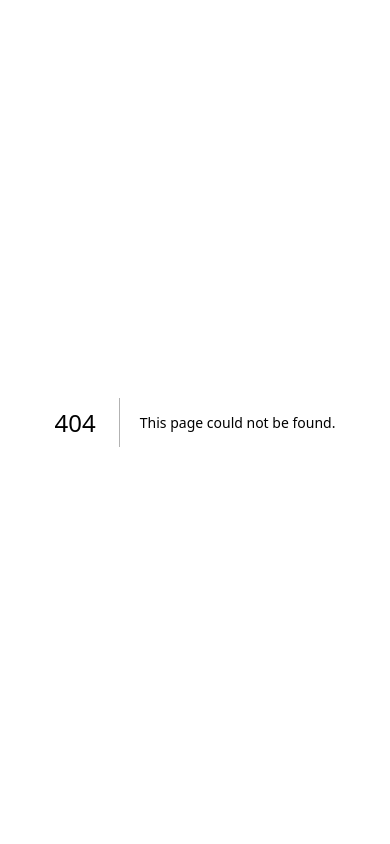
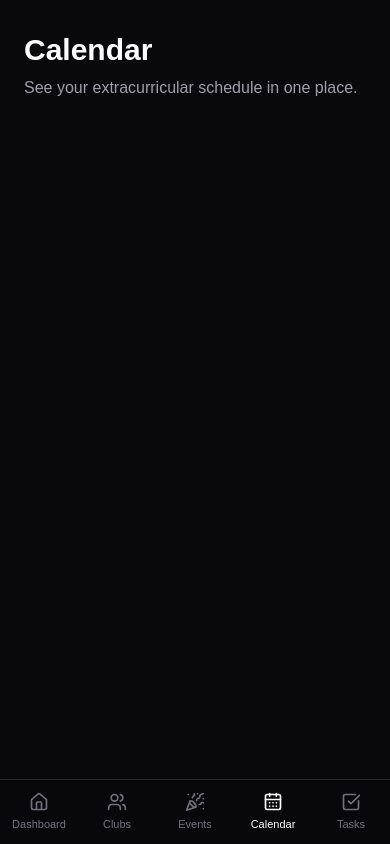
Before and after one commit to Maxy0519/club-tracker, a Next.js app: page /calendar in a window 390 px wide. Before the commit this address had no page. Built offline with nearby package versions, Linux system fonts and the light colour scheme.

Commit message:
feat: add responsive app shell and navigation

```diff
--- /dev/null
+++ b/app/calendar/page.tsx
@@ -0,0 +1,11 @@
+export default function CalendarPage() {
+  return (
+    <div className="mx-auto max-w-7xl px-6 py-8 md:px-10 md:py-10">
+      <h1 className="text-3xl font-bold">Calendar</h1>
+
+      <p className="mt-2 text-zinc-400">
+        See your extracurricular schedule in one place.
+      </p>
+    </div>
+  );
+}
--- /dev/null
+++ b/app/clubs/page.tsx
@@ -0,0 +1,11 @@
+export default function ClubsPage() {
+  return (
+    <div className="mx-auto max-w-7xl px-6 py-8 md:px-10 md:py-10">
+      <h1 className="text-3xl font-bold">Clubs</h1>
+
+      <p className="mt-2 text-zinc-400">
+        Manage your Baruch and Macaulay clubs.
+      </p>
+    </div>
+  );
+}
--- /dev/null
+++ b/app/events/page.tsx
@@ -0,0 +1,11 @@
+export default function EventsPage() {
+  return (
+    <div className="mx-auto max-w-7xl px-6 py-8 md:px-10 md:py-10">
+      <h1 className="text-3xl font-bold">Events</h1>
+
+      <p className="mt-2 text-zinc-400">
+        Track meetings, workshops, socials, and other events.
+      </p>
+    </div>
+  );
+}
--- a/app/layout.tsx
+++ b/app/layout.tsx
@@ -1,29 +1,22 @@
 import type { Metadata } from "next";
-import { Geist, Geist_Mono } from "next/font/google";
 import "./globals.css";
-
-const geistSans = Geist({
-  variable: "--font-geist-sans",
-  subsets: ["latin"],
-});
-
-const geistMono = Geist_Mono({
-  variable: "--font-geist-mono",
-  subsets: ["latin"],
-});
+import AppShell from "@/components/app-shell";
 
 export const metadata: Metadata = {
-  title: "Create Next App",
-  description: "Generated by create next app",
+  title: "Club Tracker",
+  description: "Baruch and Macaulay club management dashboard",
 };
 
-export default function RootLayout({ children }: LayoutProps<"/">) {
+export default function RootLayout({
+  children,
+}: Readonly<{
+  children: React.ReactNode;
+}>) {
   return (
-    <html
-      lang="en"
-      className={`${geistSans.variable} ${geistMono.variable} h-full antialiased`}
-    >
-      <body className="min-h-full flex flex-col">{children}</body>
+    <html lang="en">
+      <body>
+        <AppShell>{children}</AppShell>
+      </body>
     </html>
   );
 }
--- a/app/page.tsx
+++ b/app/page.tsx
@@ -1,69 +1,56 @@
-import Image from "next/image";
-
 export default function Home() {
   return (
-    <div className="flex flex-col flex-1 items-center justify-center bg-zinc-50 font-sans dark:bg-black">
-      <main className="flex flex-1 w-full max-w-3xl flex-col items-center justify-between py-32 px-16 bg-white dark:bg-black sm:items-start">
-        <Image
-          className="dark:invert h-5 w-[100px]"
-          src="/next.svg"
-          alt="Next.js logo"
-          width={100}
-          height={20}
-          priority
-        />
-        <div className="flex flex-col items-center gap-6 text-center sm:items-start sm:text-left">
-          <h1 className="max-w-xs text-3xl font-semibold leading-10 tracking-tight text-black dark:text-zinc-50">
-            To get started, edit the{" "}
-            <code className="rounded bg-black/[.06] px-1.5 py-0.5 font-mono text-[0.9em] dark:bg-white/[.08]">
-              page.tsx
-            </code>{" "}
-            file.
-          </h1>
-          <p className="max-w-md text-lg leading-8 text-zinc-600 dark:text-zinc-400">
-            Looking for a starting point or more instructions? Head over to{" "}
-            <a
-              href="https://vercel.com/templates?framework=next.js&utm_source=create-next-app&utm_medium=appdir-template-tw&utm_campaign=create-next-app"
-              className="font-medium text-zinc-950 dark:text-zinc-50"
-            >
-              Templates
-            </a>{" "}
-            or the{" "}
-            <a
-              href="https://nextjs.org/learn?utm_source=create-next-app&utm_medium=appdir-template-tw&utm_campaign=create-next-app"
-              className="font-medium text-zinc-950 dark:text-zinc-50"
-            >
-              Learning
-            </a>{" "}
-            center.
+    <div className="mx-auto max-w-7xl px-6 py-8 md:px-10 md:py-10">
+      <header className="mb-10">
+        <p className="mb-2 text-sm text-zinc-400">
+          Friday, August 28
+        </p>
+
+        <h1 className="text-3xl font-bold tracking-tight">
+          Dashboard
+        </h1>
+
+        <p className="mt-2 text-zinc-400">
+          Your Baruch and Macaulay extracurricular hub.
+        </p>
+      </header>
+
+      <section className="grid gap-4 sm:grid-cols-2 lg:grid-cols-3">
+        <div className="rounded-2xl border border-zinc-800 bg-zinc-900 p-6">
+          <p className="text-sm text-zinc-400">Active Clubs</p>
+          <p className="mt-2 text-3xl font-semibold">0</p>
+        </div>
+
+        <div className="rounded-2xl border border-zinc-800 bg-zinc-900 p-6">
+          <p className="text-sm text-zinc-400">
+            Upcoming Events
+          </p>
+          <p className="mt-2 text-3xl font-semibold">0</p>
+        </div>
+
+        <div className="rounded-2xl border border-zinc-800 bg-zinc-900 p-6">
+          <p className="text-sm text-zinc-400">Open Tasks</p>
+          <p className="mt-2 text-3xl font-semibold">0</p>
+        </div>
+      </section>
+
+      <section className="mt-10">
+        <div className="mb-4 flex items-center justify-between gap-4">
+          <h2 className="text-xl font-semibold">Upcoming</h2>
+
+          <button className="rounded-lg bg-white px-4 py-2 text-sm font-medium text-black transition hover:bg-zinc-200">
+            Add Event
+          </button>
+        </div>
+
+        <div className="rounded-2xl border border-zinc-800 bg-zinc-900 p-8 text-center">
+          <p className="font-medium">Nothing scheduled yet</p>
+
+          <p className="mt-2 text-sm text-zinc-400">
+            Your upcoming club events will appear here.
           </p>
         </div>
-        <div className="flex flex-col gap-4 text-base font-medium sm:flex-row">
-          <a
-            className="flex h-12 w-full items-center justify-center gap-2 rounded-full bg-foreground px-5 text-background transition-colors hover:bg-[#383838] dark:hover:bg-[#ccc] md:w-[158px]"
-            href="https://vercel.com/new?utm_source=create-next-app&utm_medium=appdir-template-tw&utm_campaign=create-next-app"
-            target="_blank"
-            rel="noopener noreferrer"
-          >
-            <Image
-              className="dark:invert h-[14px] w-4"
-              src="/vercel.svg"
-              alt="Vercel logomark"
-              width={16}
-              height={14}
-            />
-            Deploy Now
-          </a>
-          <a
-            className="flex h-12 w-full items-center justify-center rounded-full border border-solid border-black/[.08] px-5 transition-colors hover:border-transparent hover:bg-black/[.04] dark:border-white/[.145] dark:hover:bg-[#1a1a1a] md:w-[158px]"
-            href="https://nextjs.org/docs?utm_source=create-next-app&utm_medium=appdir-template-tw&utm_campaign=create-next-app"
-            target="_blank"
-            rel="noopener noreferrer"
-          >
-            Documentation
-          </a>
-        </div>
-      </main>
+      </section>
     </div>
   );
 }
--- /dev/null
+++ b/app/tasks/page.tsx
@@ -0,0 +1,11 @@
+export default function TasksPage() {
+  return (
+    <div className="mx-auto max-w-7xl px-6 py-8 md:px-10 md:py-10">
+      <h1 className="text-3xl font-bold">Tasks</h1>
+
+      <p className="mt-2 text-zinc-400">
+        Keep track of applications, deadlines, and club responsibilities.
+      </p>
+    </div>
+  );
+}
--- /dev/null
+++ b/components/app-shell.tsx
@@ -0,0 +1,125 @@
+"use client";
+
+import Link from "next/link";
+import { usePathname } from "next/navigation";
+import {
+  CalendarDays,
+  CheckSquare,
+  House,
+  PartyPopper,
+  Users,
+} from "lucide-react";
+
+const navigation = [
+  {
+    name: "Dashboard",
+    href: "/",
+    icon: House,
+  },
+  {
+    name: "Clubs",
+    href: "/clubs",
+    icon: Users,
+  },
+  {
+    name: "Events",
+    href: "/events",
+    icon: PartyPopper,
+  },
+  {
+    name: "Calendar",
+    href: "/calendar",
+    icon: CalendarDays,
+  },
+  {
+    name: "Tasks",
+    href: "/tasks",
+    icon: CheckSquare,
+  },
+];
+
+export default function AppShell({
+  children,
+}: {
+  children: React.ReactNode;
+}) {
+  const pathname = usePathname();
+
+  return (
+    <div className="min-h-screen bg-zinc-950 text-white">
+      {/* Desktop sidebar */}
+      <aside className="fixed inset-y-0 left-0 hidden w-64 border-r border-zinc-800 bg-zinc-950 md:flex md:flex-col">
+        <div className="border-b border-zinc-800 px-6 py-6">
+          <p className="text-lg font-bold">Club Tracker</p>
+          <p className="mt-1 text-xs text-zinc-500">
+            Baruch × Macaulay
+          </p>
+        </div>
+
+        <nav className="flex flex-1 flex-col gap-1 p-4">
+          {navigation.map((item) => {
+            const Icon = item.icon;
+
+            const active =
+              item.href === "/"
+                ? pathname === "/"
+                : pathname.startsWith(item.href);
+
+            return (
+              <Link
+                key={item.name}
+                href={item.href}
+                className={`flex items-center gap-3 rounded-xl px-3 py-2.5 text-sm transition ${
+                  active
+                    ? "bg-white text-black"
+                    : "text-zinc-400 hover:bg-zinc-900 hover:text-white"
+                }`}
+              >
+                <Icon size={18} />
+                {item.name}
+              </Link>
+            );
+          })}
+        </nav>
+
+        <div className="border-t border-zinc-800 p-4">
+          <p className="px-3 text-xs text-zinc-600">
+            Personal club workspace
+          </p>
+        </div>
+      </aside>
+
+      {/* Main content */}
+      <main className="min-h-screen pb-24 md:ml-64 md:pb-0">
+        {children}
+      </main>
+
+      {/* Mobile bottom navigation */}
+      <nav className="fixed inset-x-0 bottom-0 z-50 border-t border-zinc-800 bg-zinc-950/95 backdrop-blur md:hidden">
+        <div className="grid grid-cols-5">
+          {navigation.map((item) => {
+            const Icon = item.icon;
+
+            const active =
+              item.href === "/"
+                ? pathname === "/"
+                : pathname.startsWith(item.href);
+
+            return (
+              <Link
+                key={item.name}
+                href={item.href}
+                className={`flex flex-col items-center gap-1 py-3 text-[11px] ${
+                  active ? "text-white" : "text-zinc-500"
+                }`}
+              >
+                <Icon size={20} />
+                {item.name}
+              </Link>
+            );
+          })}
+        </div>
+      </nav>
+    </div>
+  );
+}
--- a/package.json
+++ b/package.json
@@ -9,6 +9,7 @@
     "lint": "eslint"
   },
   "dependencies": {
+    "lucide-react": "^1.35.0",
     "next": "16.3.3",
     "react": "19.2.8",
     "react-dom": "19.2.8"
```
Also changed, not shown: 1 other file (tests, documents, lock files or other folders).
